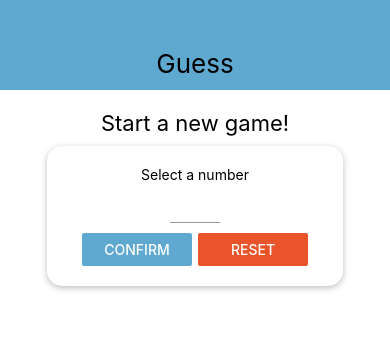
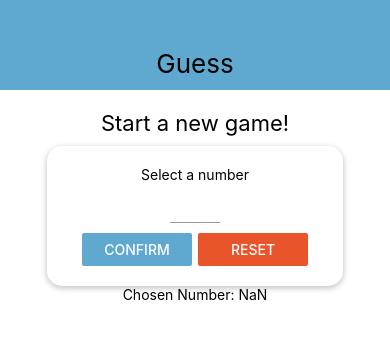
Before and after one commit to stephangriesel/guessgame-reactnative, a React Native app: screen / in a window 390 px wide. Both pictures are taken after a click on the button "CONFIRM". Shown: the top 338 px of the page. Built offline with nearby package versions, Linux system fonts and the light colour scheme.

Commit message:
add logic for confirm & reset

```diff
--- a/screens/StartGameScreen.js
+++ b/screens/StartGameScreen.js
@@ -15,10 +15,33 @@
 const StartGameScreen = props => {
 
     const [enteredValue, setEnteredValue] = useState();
+    const [confirmed, setConfirmed] = useState(false);
+    const [selectedNumber, setSelectedNumber] = useState();
+
     const numberInputHandler = inputText => {
         setEnteredValue(inputText.replace(/[^0-9]/g, ''));
     };
 
+    const resetInputHandler = () => {
+        setEnteredValue('');
+        setConfirmed(false);
+    };
+
+    const confirmInputHandler = () => {
+        const chosenNumber = parseInt(enteredValue);
+        if (chosenNumber === NaN || chosenNumber <= 0 || chosenNumber > 99) {
+            return;
+        }
+        setConfirmed(true);
+        setSelectedNumber(chosenNumber);
+        setEnteredValue('');
+    };
+
+    let confirmedOutput;
+
+    if (confirmed) {
+        confirmedOutput = <Text>Chosen Number: {selectedNumber}</Text>
+    }
     return (
         <TouchableWithoutFeedback onPress={() => {
             Keyboard.dismiss();
@@ -37,10 +60,21 @@
                         value={enteredValue}
                     />
                     <View style={styles.buttonContainer}>
-                        <View style={styles.singleButton}><Button title="Confirm" onPress={() => { }} color={Colors.primary} /></View>
-                        <View style={styles.singleButton}><Button title="Reset" onPress={() => { }} color={Colors.secondary} /></View>
+                        <View style={styles.singleButton}>
+                            <Button
+                                title="Confirm"
+                                onPress={confirmInputHandler}
+                                color={Colors.primary} />
+                        </View>
+                        <View style={styles.singleButton}>
+                            <Button
+                                title="Reset"
+                                onPress={resetInputHandler}
+                                color={Colors.secondary} />
+                        </View>
                     </View>
                 </Card>
+                {confirmedOutput}
             </View>
         </TouchableWithoutFeedback>
     );
```
